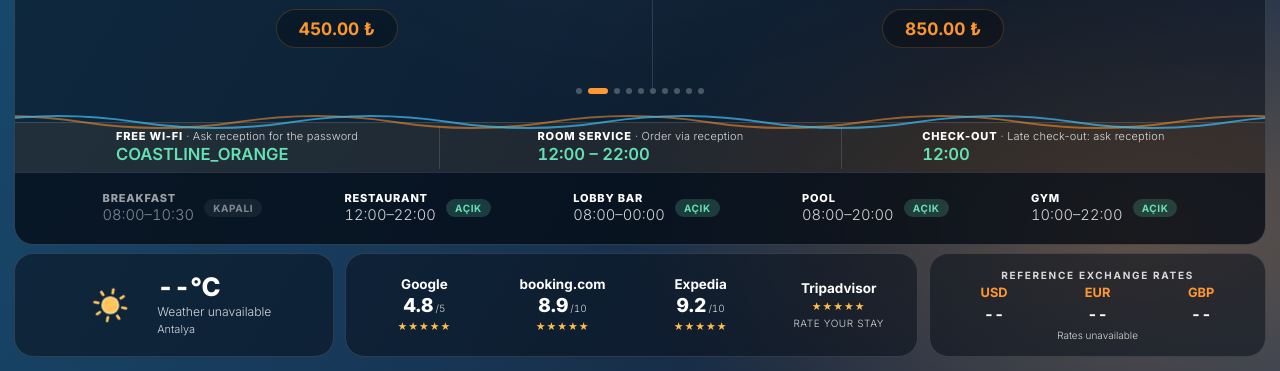
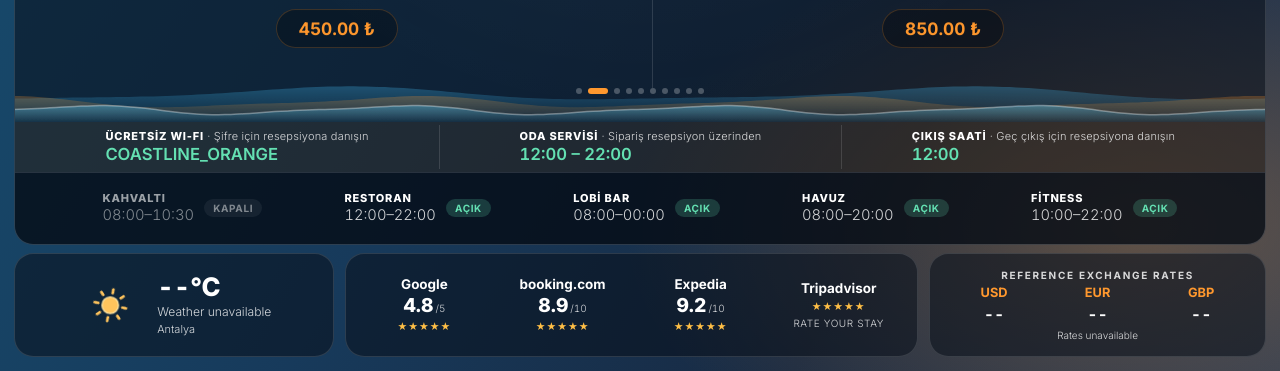
Before and after one commit to wubbaduck07/CoastlineMenu, a plain HTML site: page index.html in a window 1280 px wide. Shown: the part 429-800 px from the top of the page. Drawn offline with Linux system fonts and the light colour scheme; no server answers.

Commit message:
Refactor info bar, wave animations, and language support
Updated the info bar and wave animations, improved language handling.

```diff
--- a/index.html
+++ b/index.html
@@ -151,12 +151,15 @@
     @keyframes kbRight { from { transform: translateX(-1.6%) scale(1.07); } to { transform: translateX(1.6%) scale(1.07); } }
 
     /* Sürekli görünen otel bilgi şeridi (Wi-Fi, oda servisi, check-out): slayt turunun dışında */
-    .info-bar { position: absolute; z-index: 5; left: 0; right: 0; bottom: var(--ticker-h); height: var(--info-h); display: grid; grid-template-columns: repeat(3, minmax(0, 1fr)); align-items: center; padding: 0 clamp(10px, 1.6vw, 36px); background: rgba(255,152,46,.08); border-top: 1px solid var(--line); }
+    .info-bar { position: absolute; z-index: 5; left: 0; right: 0; bottom: var(--ticker-h); height: var(--info-h); display: grid; grid-template-columns: repeat(3, minmax(0, 1fr)); align-items: center; padding: 0 clamp(10px, 1.6vw, 36px); background: rgba(255,152,46,.08); }
     .info-item { display: flex; align-items: center; justify-content: center; min-width: 0; height: 88%; padding: 0 clamp(6px, .8vw, 16px); }
     .info-item + .info-item { border-left: 1px solid var(--line); }
     .info-item .txt { display: flex; flex-direction: column; align-items: flex-start; max-width: 100%; min-width: 0; line-height: 1.25; }
     .info-item .label { max-width: 100%; font-size: clamp(11px, .85vw, 16px); font-weight: var(--w-bold); letter-spacing: .8px; white-space: nowrap; overflow: hidden; text-overflow: ellipsis; }
     .info-item .label em { font-style: normal; font-weight: var(--w-light); letter-spacing: .2px; color: var(--soft); }
+    /* Dil değişiminde alt bantların yazıları yumuşakça kaybolup yeniden belirir */
+    .info-item .txt, .ticker-item .svc, .ticker-item .state { transition: opacity .35s ease; }
+    body.lang-swap .info-item .txt, body.lang-swap .ticker-item .svc, body.lang-swap .ticker-item .state { opacity: 0; }
     .info-item .value { font-size: clamp(15px, 1.3vw, 25px); font-weight: var(--w-semi); color: var(--mint); white-space: nowrap; font-variant-numeric: tabular-nums; }
 
     /* QR slaytları (dokunmatik değil: link yok, QR büyük) */
@@ -192,13 +195,10 @@
     .uv-low { color: var(--mint); } .uv-mid { color: #ffd45e; } .uv-high { color: var(--accent); } .uv-vhigh { color: #ff6f61; }
 
     /* Dalga çizgisi, noktalar ve alt şerit */
-    .wave { position: absolute; z-index: 6; left: 0; right: 0; bottom: calc(var(--ticker-h) + var(--info-h) - 12px); height: 24px; overflow: hidden; pointer-events: none; }
-    .wave svg { position: absolute; left: 0; bottom: 0; width: 200%; height: 100%; animation: waveMove 18s linear infinite; }
-    .wave svg.w2 { animation-duration: 28s; animation-direction: reverse; }
-    .wave-path { fill: none; vector-effect: non-scaling-stroke; stroke-width: 2; stroke-linecap: round; }
-    .wp1 { stroke: rgba(68,190,244,.7); }
-    .wp2 { stroke: rgba(255,152,46,.55); }
-    @keyframes waveMove { to { transform: translateX(-50%); } }
+    /* Katmanlı dalga: 3 katman aynı yöne farklı hızda akar (süreler JS'te --wd ile verilir) */
+    .wave { position: absolute; z-index: 6; left: 0; right: 0; bottom: calc(var(--ticker-h) + var(--info-h)); height: 56px; overflow: hidden; pointer-events: none; }
+    .wave svg { position: absolute; left: 0; bottom: 0; width: 200%; height: 100%; will-change: transform; animation: waveMove var(--wd, 30s) linear infinite; }
+    @keyframes waveMove { to { transform: translate3d(-50%, 0, 0); } }
     .slide-dots { position: absolute; z-index: 7; bottom: calc(var(--ticker-h) + var(--info-h) + 28px); left: 50%; transform: translateX(-50%); display: flex; gap: 6px; max-width: 46%; overflow: hidden; pointer-events: none; }
     .dot { display: block; flex: 0 0 auto; width: 6px; height: 6px; border-radius: 20px; background: rgba(255,255,255,.25); transition: width .35s ease, background .35s ease; }
     .dot.active { width: 20px; background: var(--accent); }
@@ -307,10 +307,7 @@
 
     <section class="main-panel glass-panel" aria-label="Otel menüsü ve bilgilendirme slaytları">
       <div class="slider" id="dynamicSlider"></div>
-      <div class="wave" aria-hidden="true">
-        <svg class="w2" viewBox="0 0 2400 24" preserveAspectRatio="none" focusable="false"><path class="wave-path wp2"/></svg>
-        <svg class="w1" viewBox="0 0 2400 24" preserveAspectRatio="none" focusable="false"><path class="wave-path wp1"/></svg>
-      </div>
+      <div class="wave" aria-hidden="true"></div>
       <div class="slide-dots" id="slideDots" aria-hidden="true"></div>
       <div class="info-bar" id="infoBar" aria-label="Otel bilgileri"></div>
       <div class="ticker">
@@ -404,20 +401,27 @@
     ];
 
     // Alt şerit: hizmet saatleri (gece yarısı kapanış = 24:00)
+    // Yazılar üst başlıktaki dil döngüsüyle birlikte değişir (tr / en / de / ru).
     const SERVICES = [
-      { label: 'BREAKFAST',  open: '08:00', close: '10:30' },
-      { label: 'RESTAURANT', open: '12:00', close: '22:00' },
-      { label: 'LOBBY BAR',  open: '08:00', close: '24:00' },
-      { label: 'POOL',       open: '08:00', close: '20:00' },
-      { label: 'GYM',        open: '10:00', close: '22:00' }
+      { label: { tr: 'KAHVALTI', en: 'BREAKFAST',  de: 'FRÜHSTÜCK',  ru: 'ЗАВТРАК'   }, open: '08:00', close: '10:30' },
+      { label: { tr: 'RESTORAN', en: 'RESTAURANT', de: 'RESTAURANT', ru: 'РЕСТОРАН'  }, open: '12:00', close: '22:00' },
+      { label: { tr: 'LOBİ BAR', en: 'LOBBY BAR',  de: 'LOBBYBAR',   ru: 'ЛОББИ-БАР' }, open: '08:00', close: '24:00' },
+      { label: { tr: 'HAVUZ',    en: 'POOL',       de: 'POOL',       ru: 'БАССЕЙН'   }, open: '08:00', close: '20:00' },
+      { label: { tr: 'FİTNESS',  en: 'GYM',        de: 'FITNESS',    ru: 'ФИТНЕС'    }, open: '10:00', close: '22:00' }
     ];
 
     // Sürekli görünen bilgi şeridi (slaytların dışında, saat şeridinin üstünde)
-    // Wi-Fi adı, saatler veya notlar değişirse sadece burayı düzenleyin.
+    // Wi-Fi adı ve saatler (value) dilden bağımsızdır. Başlık ve notlar dil döngüsüyle değişir.
     const INFO = [
-      { label: 'FREE WI-FI',   note: 'Ask reception for the password', value: 'COASTLINE_ORANGE' },
-      { label: 'ROOM SERVICE', note: 'Order via reception',            value: '12:00 – 22:00' },
-      { label: 'CHECK-OUT',    note: 'Late check-out: ask reception',  value: '12:00' }
+      { label: { tr: 'ÜCRETSİZ WI-FI', en: 'FREE WI-FI',   de: 'KOSTENLOSES WLAN', ru: 'БЕСПЛАТНЫЙ WI-FI' },
+        note:  { tr: 'Şifre için resepsiyona danışın', en: 'Ask reception for the password', de: 'Passwort an der Rezeption', ru: 'Пароль на ресепшене' },
+        value: 'COASTLINE_ORANGE' },
+      { label: { tr: 'ODA SERVİSİ',    en: 'ROOM SERVICE', de: 'ZIMMERSERVICE',    ru: 'РУМ-СЕРВИС' },
+        note:  { tr: 'Sipariş resepsiyon üzerinden', en: 'Order via reception', de: 'Bestellung über die Rezeption', ru: 'Заказ через ресепшен' },
+        value: '12:00 – 22:00' },
+      { label: { tr: 'ÇIKIŞ SAATİ',    en: 'CHECK-OUT',    de: 'CHECK-OUT',        ru: 'ВЫЕЗД' },
+        note:  { tr: 'Geç çıkış için resepsiyona danışın', en: 'Late check-out: ask reception', de: 'Später Check-out: Rezeption fragen', ru: 'Поздний выезд: спросите на ресепшене' },
+        value: '12:00' }
     ];
 
     // Header dışındaki tüm içerik İngilizce kalır.
@@ -496,7 +500,8 @@
     let tickTimer = 0;
     let unloadTimer = 0;
     const tickerRows = [];
-    const KB = ['kb-in', 'kb-out', 'kb-left', 'kb-right'];
+    const infoRows = [];
+    const KB =['kb-in', 'kb-out', 'kb-left', 'kb-right'];
 
     /* =====================================================================
        SLAYTLAR
@@ -519,8 +524,9 @@
         const el = document.createElement('div');
         el.className = 'info-item';
         el.innerHTML =
-          `<span class="txt"><span class="label">${it.label} <em>· ${it.note}</em></span><span class="value">${it.value}</span></span>`;
+          `<span class="txt"><span class="label"><span class="ttl"></span> <em class="note"></em></span><span class="value">${it.value}</span></span>`;
         frag.appendChild(el);
+        infoRows.push({ it, ttl: el.querySelector('.ttl'), note: el.querySelector('.note') });
       });
       $('infoBar').replaceChildren(frag);
     }
@@ -677,9 +683,30 @@
        DALGA, DİL NOKTALARI, ALT ŞERİT
        ===================================================================== */
     function buildWave() {
-      let d = 'M0 12 Q75 0 150 12';
-      for (let i = 2; i <= 16; i++) d += ' T' + (150 * i) + ' 12';
-      document.querySelectorAll('.wave-path').forEach(p => p.setAttribute('d', d));
+      const W = 2400, H = 56;
+      // Dalga boyları (600, 400, 300) 1200'ü böldüğü için %50 kayınca döngü kesintisiz olur
+      const line = (period, amp, base, phase) => {
+        let d = '';
+        for (let x = 0; x <= W; x += 6) {
+          const t = 2 * Math.PI * x / period;
+          const y = base + amp * (Math.sin(t + phase) + 0.3 * Math.sin(2 * t + phase * 1.7 + 1));
+          d += (x ? 'L' : 'M') + x + ' ' + y.toFixed(1);
+        }
+        return d;
+      };
+      const layer = (id, color, a1, a2, period, amp, base, phase, seconds, crest) => {
+        const d = line(period, amp, base, phase);
+        return `<svg viewBox="0 0 ${W} ${H}" preserveAspectRatio="none" focusable="false" style="--wd:${seconds}s">` +
+          `<defs><linearGradient id="${id}" x1="0" y1="0" x2="0" y2="1"><stop offset="0" stop-color="${color}" stop-opacity="${a1}"/><stop offset="1" stop-color="${color}" stop-opacity="${a2}"/></linearGradient></defs>` +
+          `<path d="${d}L${W} ${H}L0 ${H}Z" fill="url(#${id})"/>` +
+          (crest ? `<path d="${d}" fill="none" stroke="rgba(255,255,255,.35)" stroke-width="1.5" vector-effect="non-scaling-stroke"/>` : '') +
+          `</svg>`;
+      };
+      // arka (yavaş, mavi) → orta (turuncu) → ön (hızlı, mavi + ince beyaz üst çizgi)
+      document.querySelector('.wave').innerHTML =
+        layer('wg1', '#44bef4', 0.30, 0.02, 600, 6, 28, 0, 42, false) +
+        layer('wg2', '#ff982e', 0.26, 0.02, 400, 5, 36, 2, 30, false) +
+        layer('wg3', '#44bef4', 0.38, 0.06, 300, 4, 44, 4, 22, true);
     }
 
     function buildLangDots() {
@@ -703,10 +730,10 @@
         el.className = 'ticker-item closed';
         const close = svc.close === '24:00' ? '00:00' : svc.close;
         el.innerHTML =
-          `<span class="svc"><span class="label">${svc.label}</span><span class="hours">${svc.open}–${close}</span></span>` +
+          `<span class="svc"><span class="label"></span><span class="hours">${svc.open}–${close}</span></span>` +
           `<span class="state"></span>`;
         frag.appendChild(el);
-        tickerRows.push({ el, badge: el.querySelector('.state'), svc });
+        tickerRows.push({ el, labelEl: el.querySelector('.label'), badge: el.querySelector('.state'), svc });
       });
       $('tickerItems').replaceChildren(frag);
     }
@@ -769,20 +796,37 @@
       tickTimer = window.setTimeout(tick, 60000 - (Date.now() % 60000) + 50);
     }
 
-    function applyLanguage() {
+    // Alt bantlardaki (bilgi şeridi + saat şeridi) başlık, not ve durum yazılarını geçerli dile çevirir
+    function renderBandTexts() {
+      const code = LANGUAGES[currentLanguageIndex].code;
+      infoRows.forEach(r => {
+        setText(r.ttl, r.it.label[code]);
+        setText(r.note, '· ' + r.it.note[code]);
+      });
+      tickerRows.forEach(r => setText(r.labelEl, r.svc.label[code]));
+      updateTicker();
+    }
+
+    // instant=true: ilk açılışta geçiş efekti olmadan uygular
+    function applyLanguage(instant) {
       const lang = LANGUAGES[currentLanguageIndex];
       document.documentElement.lang = lang.code;
       const welcomeEl = $('welcomeText');
-      welcomeEl.style.opacity = '0';
-      welcomeEl.style.transform = 'translateY(5px)';
-      window.setTimeout(() => {
+      const swap = () => {
         welcomeEl.textContent = lang.welcome;
         welcomeEl.style.opacity = '1';
         welcomeEl.style.transform = 'translateY(0)';
-      }, 180);
+        renderBandTexts();
+        document.body.classList.remove('lang-swap');
+      };
       updateDate();
       updateLangDots();
-      updateTicker();
+      if (instant) { swap(); return; }
+      // önce yazılar yumuşakça kaybolur, 180 ms sonra yeni dil belirir
+      welcomeEl.style.opacity = '0';
+      welcomeEl.style.transform = 'translateY(5px)';
+      document.body.classList.add('lang-swap');
+      window.setTimeout(swap, 180);
     }
 
     function rotateHeaderLanguage() {
@@ -1022,7 +1066,7 @@
     buildInfoBar();
     buildSlides();
     refreshImages();
-    applyLanguage();
+    applyLanguage(true);
     tick();
     fetchWeather();
     fetchSea();
```
